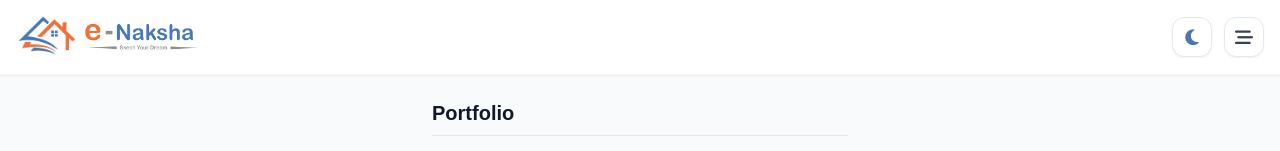
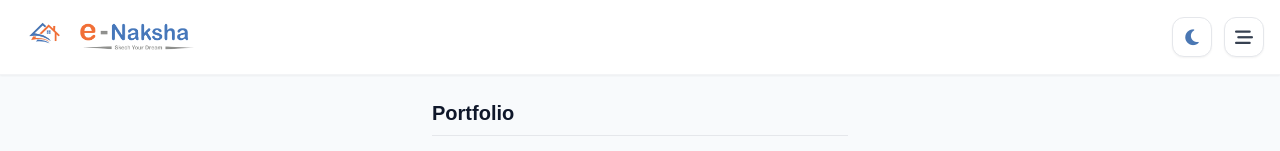
Before and after one commit to enaksha01/Enaksha01, a React (Vite) app: page / in a window 1280 px wide. Shown: the top 151 px of the page. Built offline with nearby package versions, Linux system fonts and the light colour scheme.

Commit message:
Header.jsx

```diff
--- a/src/components/Header.jsx
+++ b/src/components/Header.jsx
@@ -23,7 +23,7 @@ function Header({ isMenuOpen, setIsMenuOpen }) {
       <div className="flex items-end gap-0.5 active:scale-95 transition-transform duration-200 cursor-pointer mb-1">
         {/* House Icon Part */}
         <img
-          src="/svg.png"
+          src="/logo.svg"
           alt="e-Naksha Icon"
           className="h-10 w-auto object-contain dark:brightness-110"
         />
```
